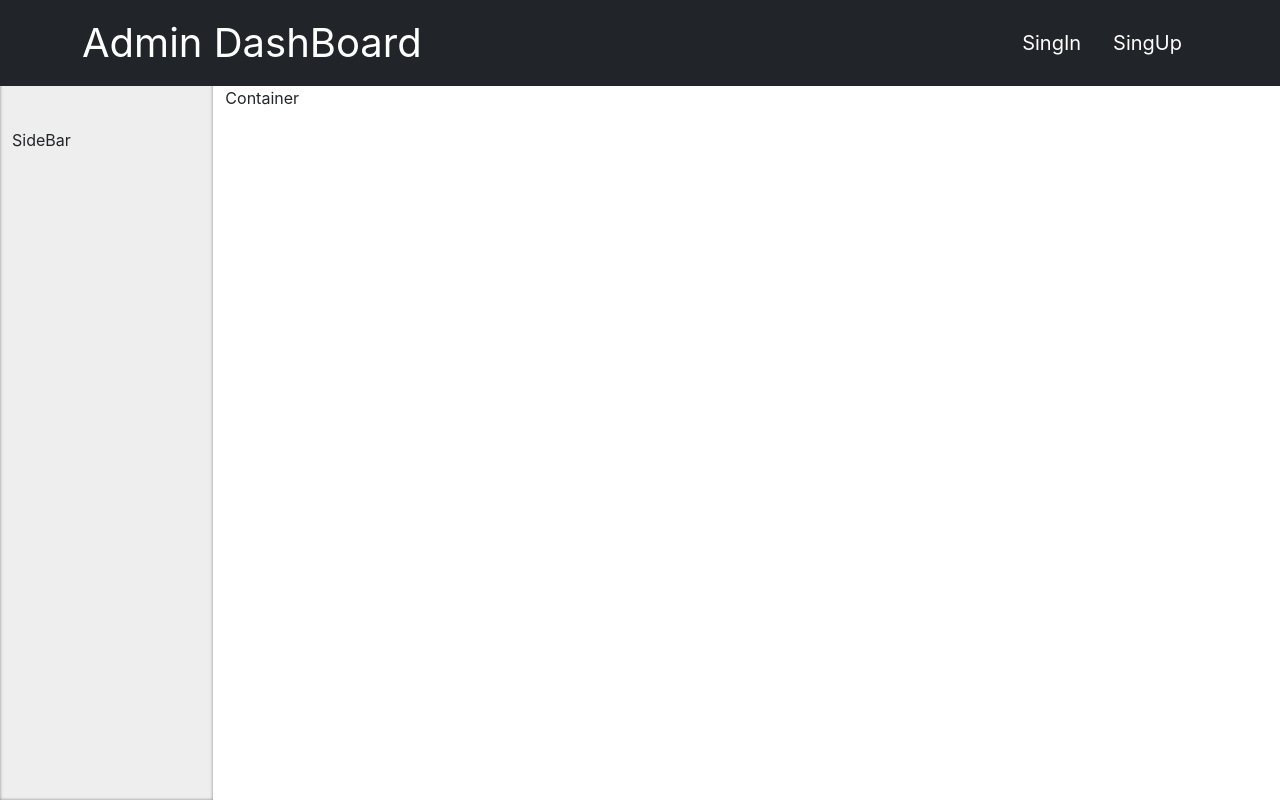
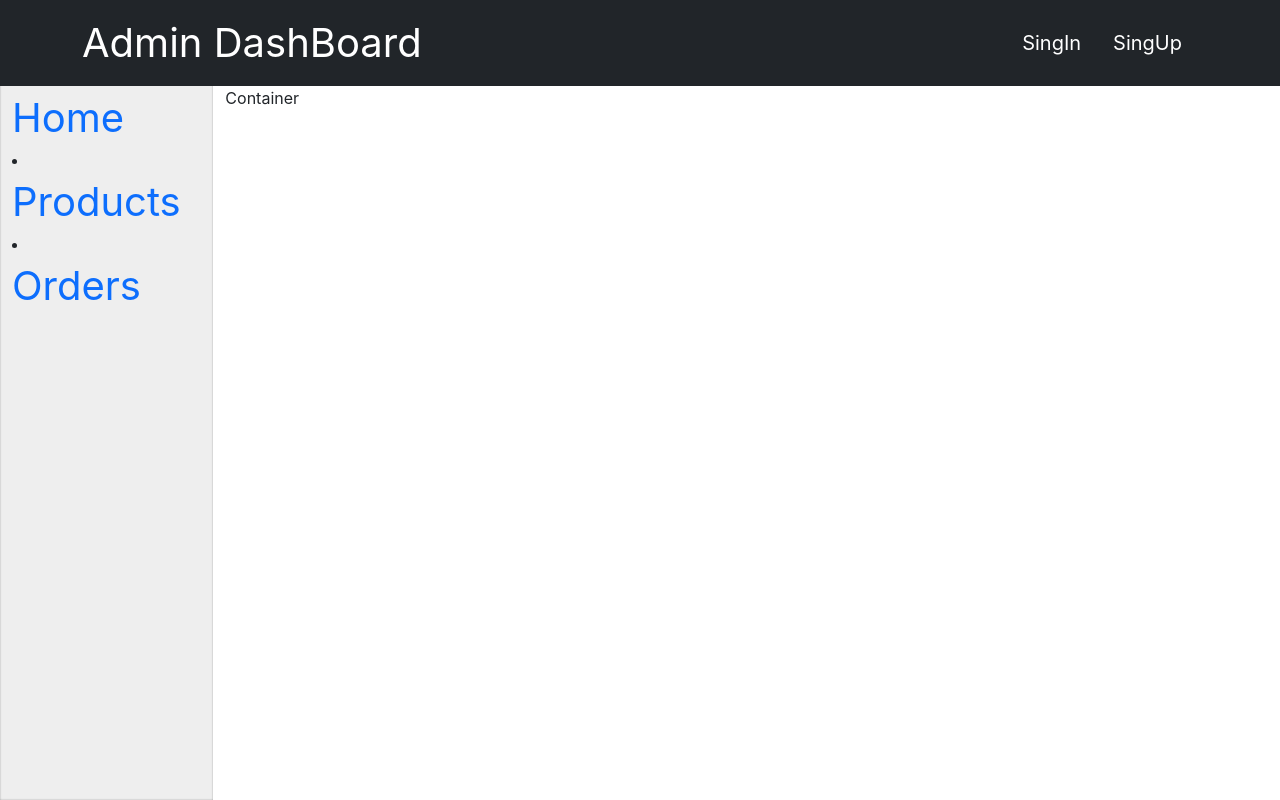
Before and after one commit to linamikaela21/mern-ecommerce, a React (Create React App) app in the folder mern-admin/: page / in a window 1280 px wide. Built offline with nearby package versions, Linux system fonts and the light colour scheme.

Commit message:
Terminar NavBar para signout

```diff
--- a/mern-admin/src/RoutesWeb/index.js
+++ b/mern-admin/src/RoutesWeb/index.js
@@ -5,6 +5,8 @@ import { useDispatch, useSelector } from 'react-redux'
 import { Home } from '../containers/Home/Home'
 import { SignIn } from "../containers/SignIn/SignIn"
 import { SignUp } from "../containers/SignUp/SignUp"
+import { Products } from "../containers/Products/Products"
+import { Orders } from "../containers/Orders/Orders"
 
 export const RouterWeb = () => {
 
@@ -24,6 +26,8 @@ export const RouterWeb = () => {
       <Route exact path='/' element={<Home/>} />
       <Route exact path='/signin' element={<SignIn/>} />
       <Route exact path='/signup' element={<SignUp />} />
+      <Route path='/products' element={<Products />} />
+      <Route path='/orders' element={<Orders />} />
       </Routes>
       </>
     )
--- a/mern-admin/src/containers/Home/Home.css
+++ b/mern-admin/src/containers/Home/Home.css
@@ -4,6 +4,6 @@
     bottom: 0;
     left: 0;
     background-color: #eee;
-    padding-top: 10%;
-    box-shadow: inset 0 0 0.2rem grey;
+    padding-top: 5%;
+    box-shadow: inset 0 0 0.1rem grey;
 }
--- a/mern-admin/src/containers/Home/Home.jsx
+++ b/mern-admin/src/containers/Home/Home.jsx
@@ -1,4 +1,5 @@
 import { Container, Row, Col } from "react-bootstrap"
+import { NavLink } from "react-router-dom"
 import './Home.css'
 
 export const Home = () => {
@@ -6,7 +7,11 @@ export const Home = () => {
         <div>
             <Container fluid>
             <Row>
-                <Col md={2} className='sideBar'>SideBar</Col>
+                <Col md={2} className='sideBar'>
+                    <li> <NavLink to='/' className='w-75 text-decoration-none d-flex flex-start fs-1'>Home</NavLink></li>
+                    <li> <NavLink to='/products' className='w-75 text-decoration-none d-flex flex-start fs-1'>Products</NavLink></li>
+                    <li> <NavLink to='/products' className='w-75 text-decoration-none d-flex flex-start fs-1'>Orders</NavLink></li>
+                </Col>
                 <Col md={10} style={{marginLeft:'auto'}}>Container</Col>
             </Row>
         </Container>
--- /dev/null
+++ b/mern-admin/src/containers/Orders/Orders.jsx
@@ -0,0 +1,9 @@
+import { ViewProducts } from "../Products/ViewProducts"
+
+export const Orders = () => {
+    return (
+        <div>
+            <ViewProducts />
+        </div>
+    )
+}
--- /dev/null
+++ b/mern-admin/src/containers/Products/Products.jsx
@@ -0,0 +1,9 @@
+import { ViewProducts } from "./ViewProducts"
+
+export const Products = () => {
+    return (
+        <div>
+            <ViewProducts />
+        </div>
+    )
+}
--- /dev/null
+++ b/mern-admin/src/containers/Products/ViewProducts.jsx
@@ -0,0 +1,7 @@
+export const ViewProducts = () => {
+    return (
+        <div>
+            <h1>PRoducts</h1>
+        </div>
+    )
+}
```
Also changed, not shown: mern-admin/src/containers/Orders/ViewOrders.jsx (added, +7 -0 lines).
